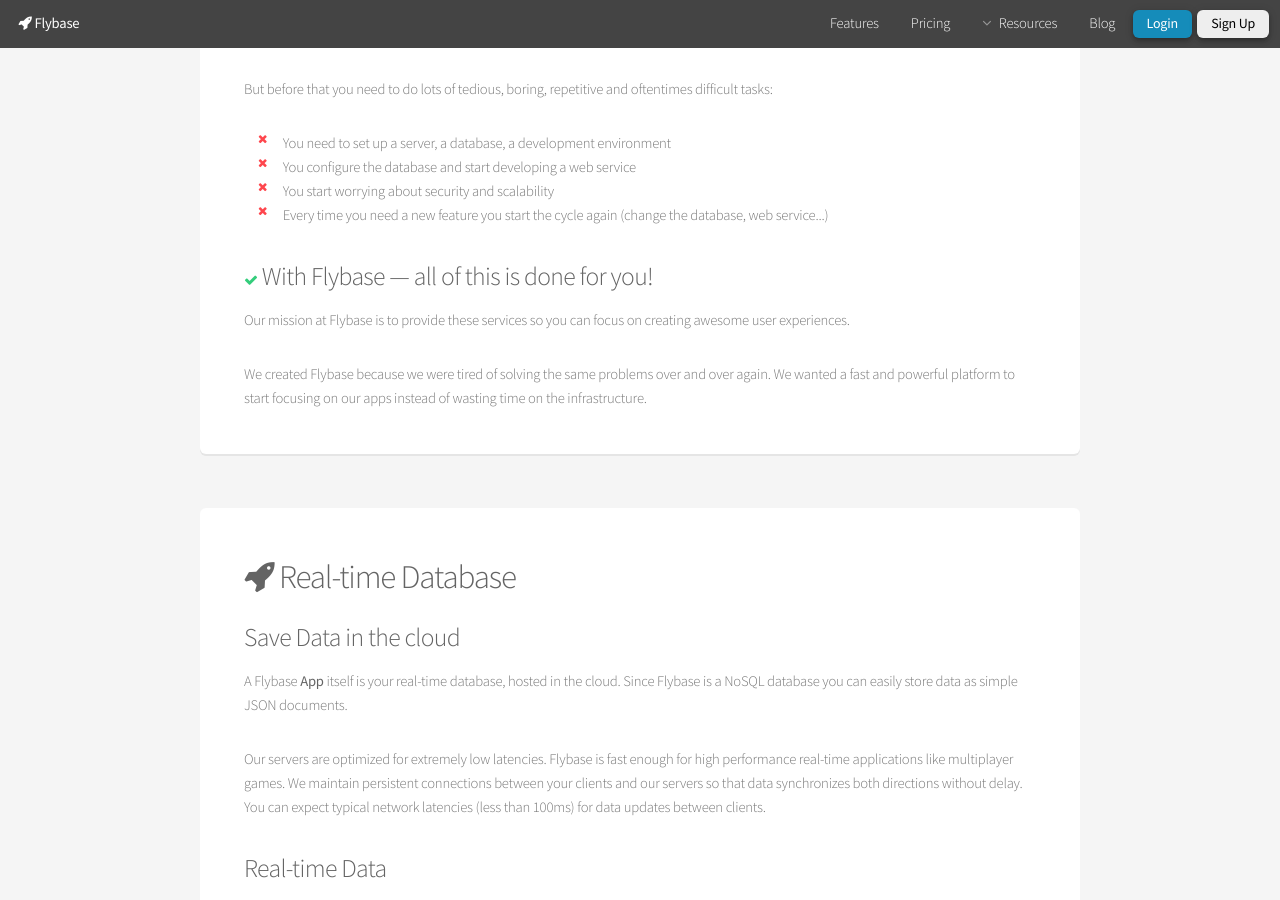
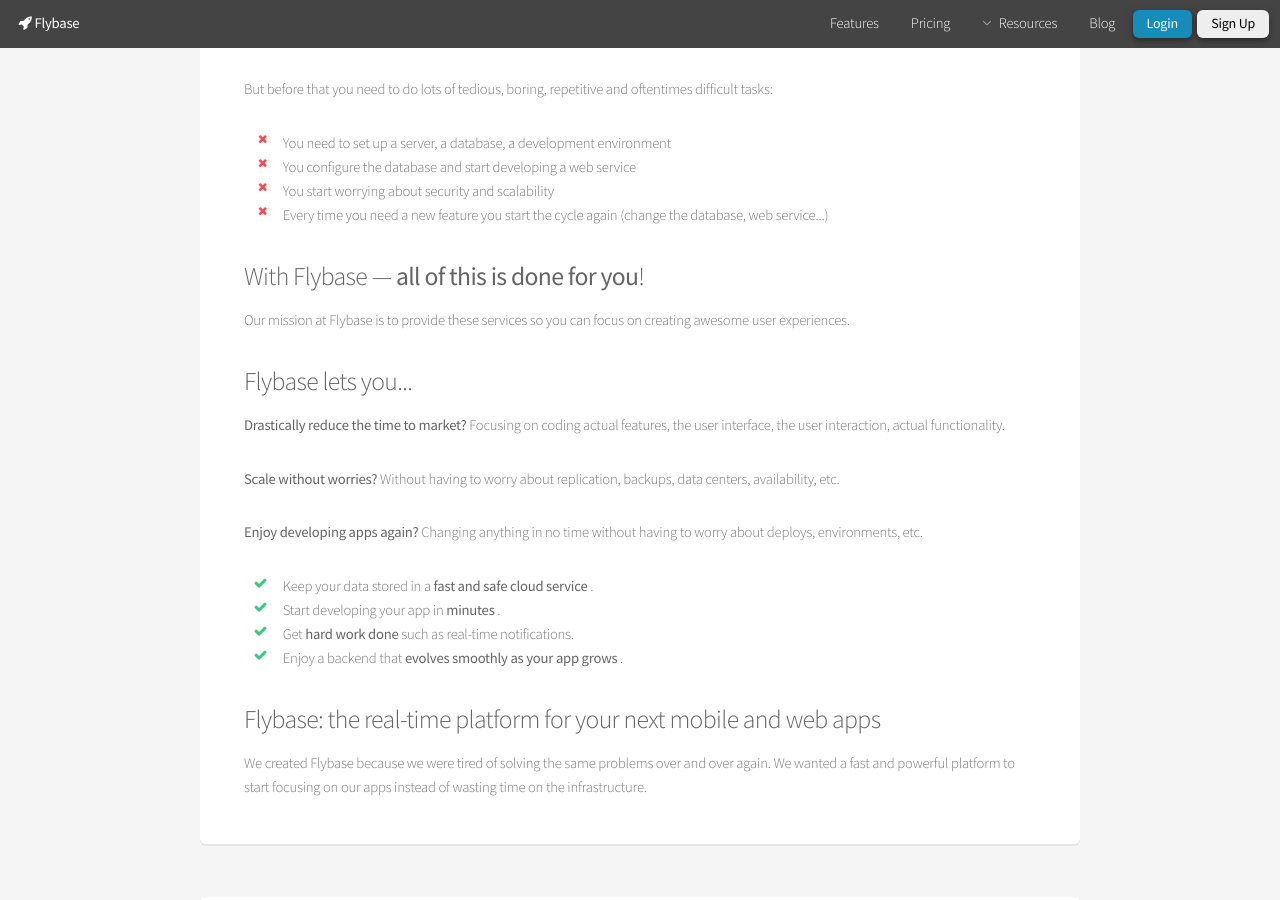
Before and after one commit to flybaseio/flybase-home, a Jekyll site: the page built from features/index.html, in a window 1280 px wide and 900 px high, scrolled down 447 px. Built offline with Jekyll 4.4.1, drawn with Linux system fonts in a browser that asks for light colours; nearby versions of some CDN libraries.

Commit message:
features

```diff
--- a/features/index.html
+++ b/features/index.html
@@ -20,10 +20,8 @@ class: about-page
 {% comment %}
 	<p>Let's face it, just about every app needs a database, an API and authentication.</p>
 {% endcomment %}
-	<h3><i class="fa fa-check"></i> With Flybase — all of this is done for you!</h3>
+	<h3>With Flybase — <strong>all of this is done for you</strong>!</h3>
 	<p>Our mission at Flybase is to provide these services so you can focus on creating awesome user experiences.</p>
-
-	{% comment %}
 		<h3>Flybase lets you...</h3>
 
 		<p><strong>Drastically reduce the time to market?</strong> Focusing on coding actual features, the user interface, the user interaction, actual functionality.</p>
@@ -40,7 +38,6 @@ class: about-page
 		</ul>
 
 		<h3>Flybase: the  real-time platform for your next mobile and web apps</h3>
-	{% endcomment %}
 
 	<p>We created Flybase because we were tired of solving the same problems over and over again. We wanted a fast and powerful platform to start focusing on our apps instead of wasting time on the infrastructure.</p>
 </div>
```
